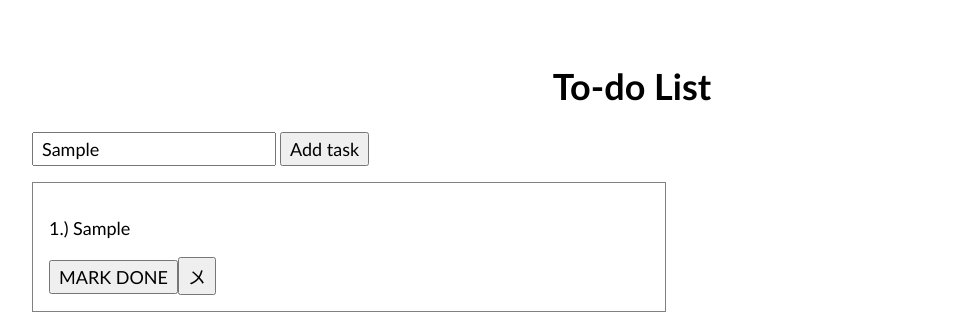
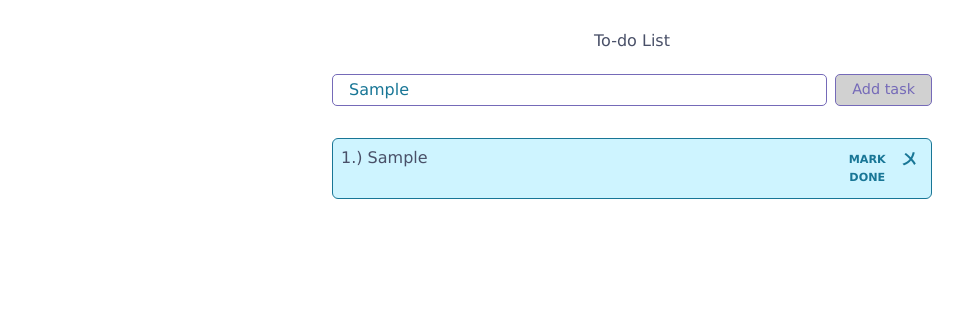
Before and after one commit to Marimelle/todo-list-react-app, a React (Create React App) app: page / in a window 1280 px wide. Both pictures are taken after typing "Sample" into the empty fields and a click on the button "Add task". Shown: the top 334 px of the page, without its empty margins (8-971 px from the left). Built offline with nearby package versions, Linux system fonts and the light colour scheme.

Commit message:
Edit and add layout, spacing, colors

```diff
--- a/src/App.css
+++ b/src/App.css
@@ -1,59 +1,138 @@
+* {
+  padding: 0;
+  margin: 0;
+  box-sizing: border-box;
+  font: normal 16px/1.1 'Lucida Sans Unicode', 'Lucida Grande', 'Lucida Sans', Arial, sans-serif;
+  color: rgb(73, 80, 104);
+}
+:root {
+  --dark-color: rgb(24, 118, 150);
+  --light-color: rgb(206, 244, 255);
+}
 .App {
   font-size: 18px;
-  font-family: Calibri, 'Trebuchet MS', sans-serif;
   text-align: center;
   padding: 2rem;
+  display: flex;
+  flex-flow: column nowrap;
+  align-items: center;
+}
+h1 {
+  margin-bottom: 1.5rem;
 }
 .tasksList {
-  border: 1px solid grey;
   display: flex;
   flex-flow: column nowrap;
-  justify-content: flex-start;
+  justify-content: center;
   align-items: flex-start;
   text-align: left;
-  padding: 1rem;
-  width: clamp(300px, 80%, 600px);
+  width: clamp(400px, 80%, 600px);
+  row-gap: 12px;
 }
 .addTask {
-  display: flex;
-  gap: 4px;
-  margin-bottom: 1rem;
+  width: clamp(400px, 80%, 600px);
+  display: grid;
+  grid-template-columns: 1fr max-content;
+  justify-content: stretch;
+  gap: 0.5rem;
+  margin-bottom: 2rem;
 }
-input, button {
+.addTask>* {
+  appearance: none;
+  border: 1px solid rgb(117, 106, 184);
+  border-radius: 5px;
   font: inherit;
-  padding: 4px 8px;
+  display: inline-block;
+  width: 100%;
+  padding: 0.4rem 1rem;
+  outline: none;
+  color: var(--dark-color);
 }
-.App-logo {
-  height: 40vmin;
-  pointer-events: none;
+.addTask>input:focus {
+  border: 1px solid rgb(117, 106, 184);
+  box-shadow: 0 2px 0 rgb(117, 106, 184);
 }
-
-@media (prefers-reduced-motion: no-preference) {
-  .App-logo {
-    animation: App-logo-spin infinite 20s linear;
+.addTask>button {
+  border: 1px solid rgb(117, 106, 184);
+  background-color: rgb(209, 209, 209);
+  color: rgb(117, 106, 184);
+  font-size: 0.9rem;
+  font-weight: medium;
+}
+.addTask>button:hover{
+  border: 1px solid transparent;
+  background-color: rgb(117, 106, 184);
+  color: white;
+  box-shadow: 0 3px 0 rgb(117, 106, 184);
+}
+.addTask>button:active {
+  animation: addAnimate 0.2s alternate-reverse ease;
+}
+@keyframes addAnimate {
+  from {
+    transform: translate(0, 0);
+    box-shadow: 0 3px 0 rgb(117, 106, 184);
+  }
+  to {
+    transform: translate(0, 3px);
+    box-shadow: none;
   }
 }
-
-.App-header {
-  background-color: #282c34;
-  min-height: 100vh;
+.tasksList>div {
+  display: grid;
+  grid-template-columns: 1fr min-content;
+  align-items:first baseline;
+  gap: 0.4rem;
+  width: 100%;
+  border: 1px solid var(--dark-color);
+  border-radius: 6px;
+  background-color: var(--light-color);
+  padding: 0.5rem;
+}
+p {
+  width: 100px;
+  hyphenate-character:auto;
+  hyphens:auto;
+  word-break:break-all ;
+}
+.taskCompleted {
+  --dark-color: rgb(45, 138, 22) !important;
+  --light-color: rgb(205, 255, 192)!important;
+}
+.btns {
   display: flex;
-  flex-direction: column;
+  flex-flow: row nowrap;
+  width: 100%;
+  align-items: flex-start;
+  gap: 0.2rem;
+}
+.btns .deleteBtn {
+  font-size: 1rem;
+  font-weight: bold;
+}
+.tasksList button {
+  appearance: none;
+  display: flex;
+  position: relative;
+  justify-content: center;
   align-items: center;
-  justify-content: center;
-  font-size: calc(10px + 2vmin);
+  padding: 4px 6px;
+  background-color: transparent;
+  border: none;
+  color: var(--dark-color);
+  font-weight: bold;
+  font-size: 0.7rem;
+  line-height: 1.1rem;
+  border-radius: 5px;
+}
+/* .tasksList button:hover {
+  border: 1px solid var(--dark-color);
+  border-radius: 5px;
+} */
+.tasksList button:hover,
+.tasksList button:active {
+  transition: all 0.5s ease;
+  border: none;
+  background-color: var(--dark-color);
   color: white;
 }
-
-.App-link {
-  color: #61dafb;
-}
-
-@keyframes App-logo-spin {
-  from {
-    transform: rotate(0deg);
-  }
-  to {
-    transform: rotate(360deg);
-  }
-}
--- a/src/index.css
+++ /dev/null
@@ -1,13 +0,0 @@
-body {
-  margin: 0;
-  font-family: -apple-system, BlinkMacSystemFont, 'Segoe UI', 'Roboto', 'Oxygen',
-    'Ubuntu', 'Cantarell', 'Fira Sans', 'Droid Sans', 'Helvetica Neue',
-    sans-serif;
-  -webkit-font-smoothing: antialiased;
-  -moz-osx-font-smoothing: grayscale;
-}
-
-code {
-  font-family: source-code-pro, Menlo, Monaco, Consolas, 'Courier New',
-    monospace;
-}
```
